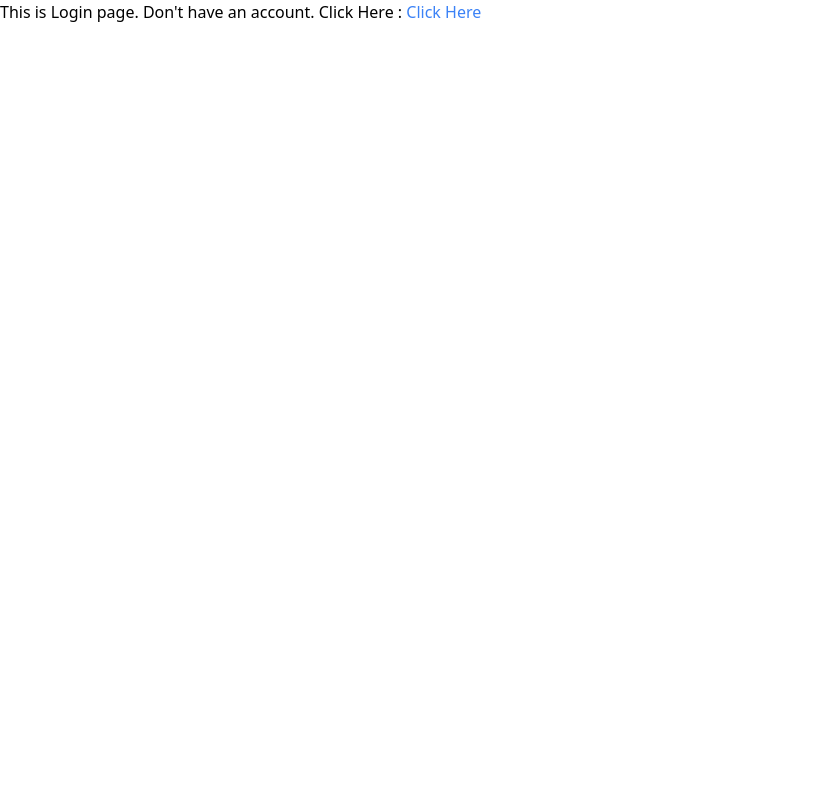
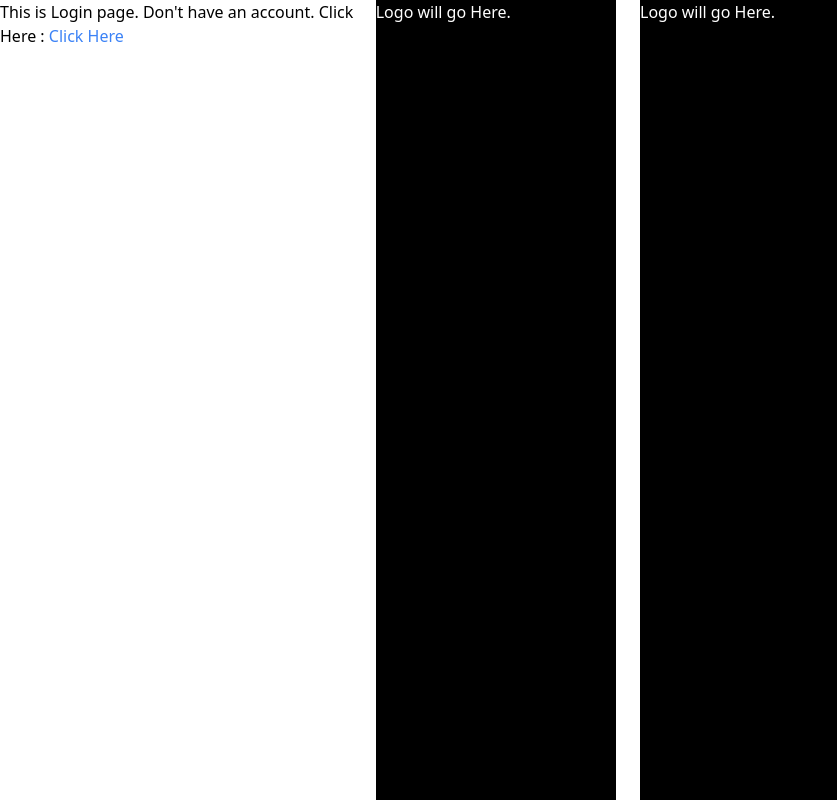
Before and after one commit to striver01/devslane_project, a React (Create React App) app: page /login in a window 1280 px wide. Shown: the whole page, without its empty margins (0-837 px from the left). Built offline with nearby package versions, Linux system fonts and the light colour scheme.

Commit message:
Structred THe Auth and AppContainer pages.

```diff
--- a/src/App.tsx
+++ b/src/App.tsx
@@ -1,9 +1,7 @@
-import React from 'react';
-import { BrowserRouter, Redirect, Route, Switch } from 'react-router-dom';
-import DashboardPage from './Pages/Dashboard.page';
-import LoginPage from './Pages/Login.page';
-import RecordingsPage from './Pages/Recordings.page';
-import SignupPage from './Pages/Signup.page';
+import React from "react";
+import { BrowserRouter, Redirect, Route, Switch } from "react-router-dom";
+import AppContainer from "./Pages/AppContainer";
+import AuthPage from "./Pages/Auth.page";
 
 function App() {
   return (
@@ -12,17 +10,14 @@ function App() {
         <Route path="/" exact>
           <Redirect to="/login"></Redirect>
         </Route>
-        <Route path="/login">
-          <LoginPage></LoginPage>
+        <Route path={["/login", "/signup"]}>
+          <AuthPage></AuthPage>
         </Route>
-        <Route path="/signup">
-          <SignupPage></SignupPage>
+        <Route path={["/dashboard", "/recordings"]}>
+          <AppContainer />
         </Route>
-        <Route path="/dashboard">
-          <DashboardPage></DashboardPage>
-        </Route>
-        <Route path="/recordings">
-          <RecordingsPage></RecordingsPage>
+        <Route>
+
         </Route>
       </Switch>
     </BrowserRouter>
--- /dev/null
+++ b/src/Components/AuthHero.tsx
@@ -0,0 +1,20 @@
+import React from 'react';
+import { useEffect } from 'react';
+
+interface Props{
+
+}
+
+ const AuthHero: React.FC<Props> = (props) => {
+     console.log("AuthHero Rendering");
+     useEffect(() => {
+        console.log("AuthHero Rendering for the first time");
+     },[]);
+  return(
+    <div className="h-screen w-1/2 bg-black text-white">
+      Logo will go Here.
+    </div>
+  );
+}
+AuthHero.defaultProps = {}
+export default AuthHero;
--- /dev/null
+++ b/src/Components/Sidebar.tsx
@@ -0,0 +1,15 @@
+import React from 'react';
+
+interface Props{
+
+}
+
+ const Sidebar: React.FC<Props> = (props) => {
+  return(
+    <div className="h-screen w-80 bg-gray-300 text-gray-900">
+      This is the sidebar.
+    </div>
+  );
+}
+Sidebar.defaultProps = {}
+export default Sidebar;
--- /dev/null
+++ b/src/Pages/AppContainer.tsx
@@ -0,0 +1,25 @@
+import React from "react";
+import { Route, Switch } from "react-router-dom";
+import Sidebar from "../Components/Sidebar";
+import DashboardPage from "./Dashboard.page";
+import RecordingsPage from "./Recordings.page";
+
+interface Props {}
+
+const AppContainer: React.FC<Props> = (props) => {
+  return (
+    <div className="flex">
+      <Sidebar></Sidebar>
+      <Switch>
+        <Route path="/dashboard">
+          <DashboardPage></DashboardPage>
+        </Route>
+        <Route path="/recordings">
+          <RecordingsPage></RecordingsPage>
+        </Route>
+      </Switch>
+    </div>
+  );
+};
+AppContainer.defaultProps = {};
+export default AppContainer;
--- /dev/null
+++ b/src/Pages/Auth.page.tsx
@@ -0,0 +1,25 @@
+import { FC, memo } from "react";
+import { Route, Switch } from "react-router-dom";
+import AuthHero from "../Components/AuthHero";
+import LoginPage from "./Login.page";
+import SignupPage from "./Signup.page";
+
+interface Props {}
+
+const Auth: FC<Props> = (props) => {
+  return (
+    <div className="flex justify-between">
+      <Switch>
+        <Route path="/login">
+          <LoginPage></LoginPage>
+        </Route>
+        <Route path="/signup">
+          <SignupPage></SignupPage>
+        </Route>
+      </Switch>
+      <AuthHero></AuthHero>
+    </div>
+  );
+};
+Auth.defaultProps = {};
+export default memo(Auth);
--- a/src/Pages/login.page.tsx
+++ b/src/Pages/login.page.tsx
@@ -1,15 +1,21 @@
-import React from 'react';
-import { Link } from 'react-router-dom';
+import React from "react";
+import { Link } from "react-router-dom";
+import AuthHero from "../Components/AuthHero";
 
-interface Props{}
+interface Props {}
 
- const Login: React.FC<Props> = (props) => {
-  return(
-    <div>
-      This is Login page.
-      Don't have an account. Click Here : <Link to="/signup"><span className="text-blue-500">Click Here</span></Link>
+const Login: React.FC<Props> = (props) => {
+  return (
+    <div className="flex justify-between">
+      <div>
+        This is Login page. Don't have an account. Click Here :{" "}
+        <Link to="/signup">
+          <span className="text-blue-500">Click Here</span>
+        </Link>
+      </div>
+      <AuthHero></AuthHero>
     </div>
   );
-}
-Login.defaultProps = {}
+};
+Login.defaultProps = {};
 export default Login;
```
